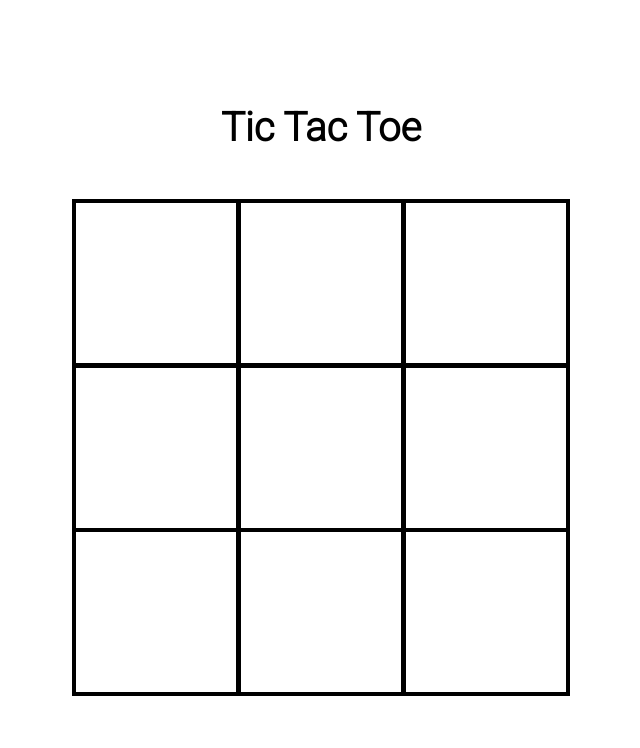
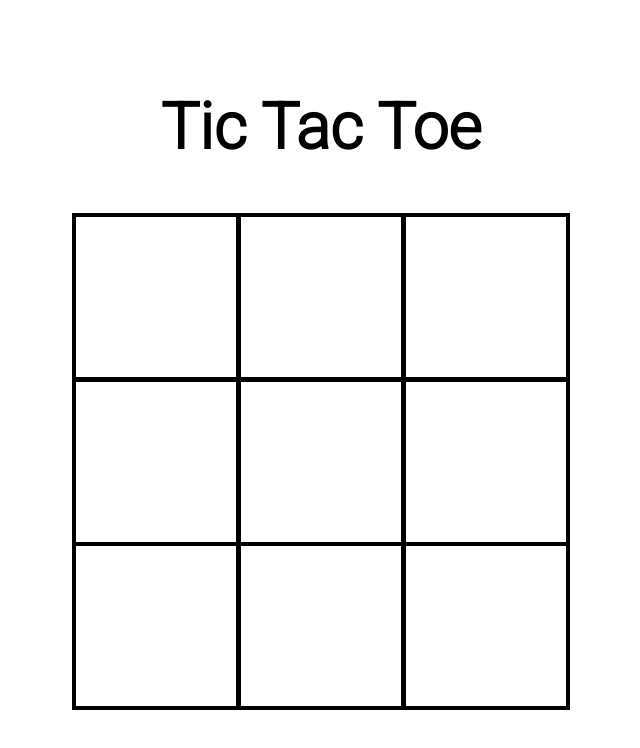
Before and after one commit to NedzadDonlagic04/reactjs-tic-tac-toe, a React (Vite) app: page / in a window 1280 px wide. Shown: the top 748 px of the page, without its empty margins (319-959 px from the left). Built offline with nearby package versions, Linux system fonts and the light colour scheme.

Commit message:
Added css variables for font size and color

```diff
--- a/src/index.css
+++ b/src/index.css
@@ -10,7 +10,12 @@
 }
 
 :root {
-	--h1-font-size: max(5vmin, 2rem);
+	--h1-font-size: 5vmax;
+	--bigger-h1-font-size: calc(var(--h1-font-size) * 1.5);
+	--smaller-h1-font-size: calc(var(--h1-font-size) * 0.5);
+
+	--red-text-color: hsla(0, 80%, 60%, .9);
+	--green-text-color: hsl(140, 74%, 59%);
 }
 
 html {
```
